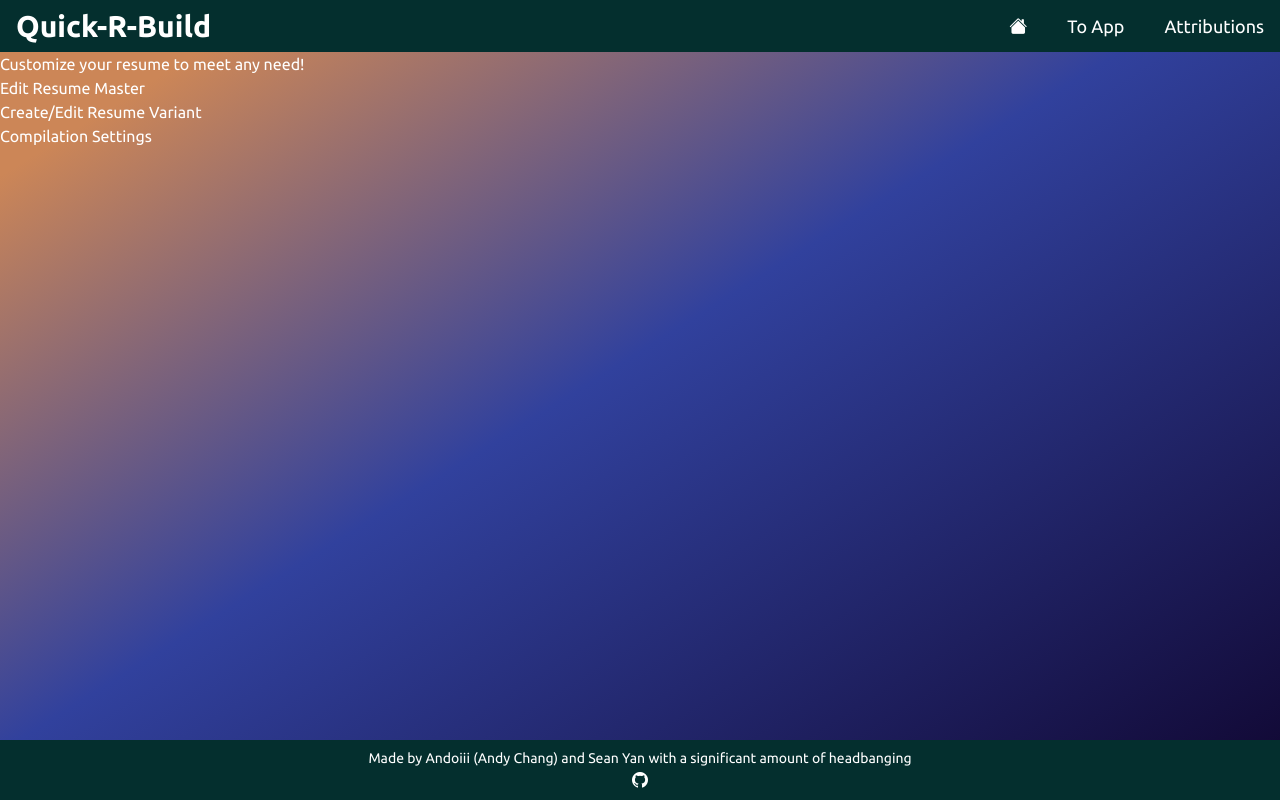
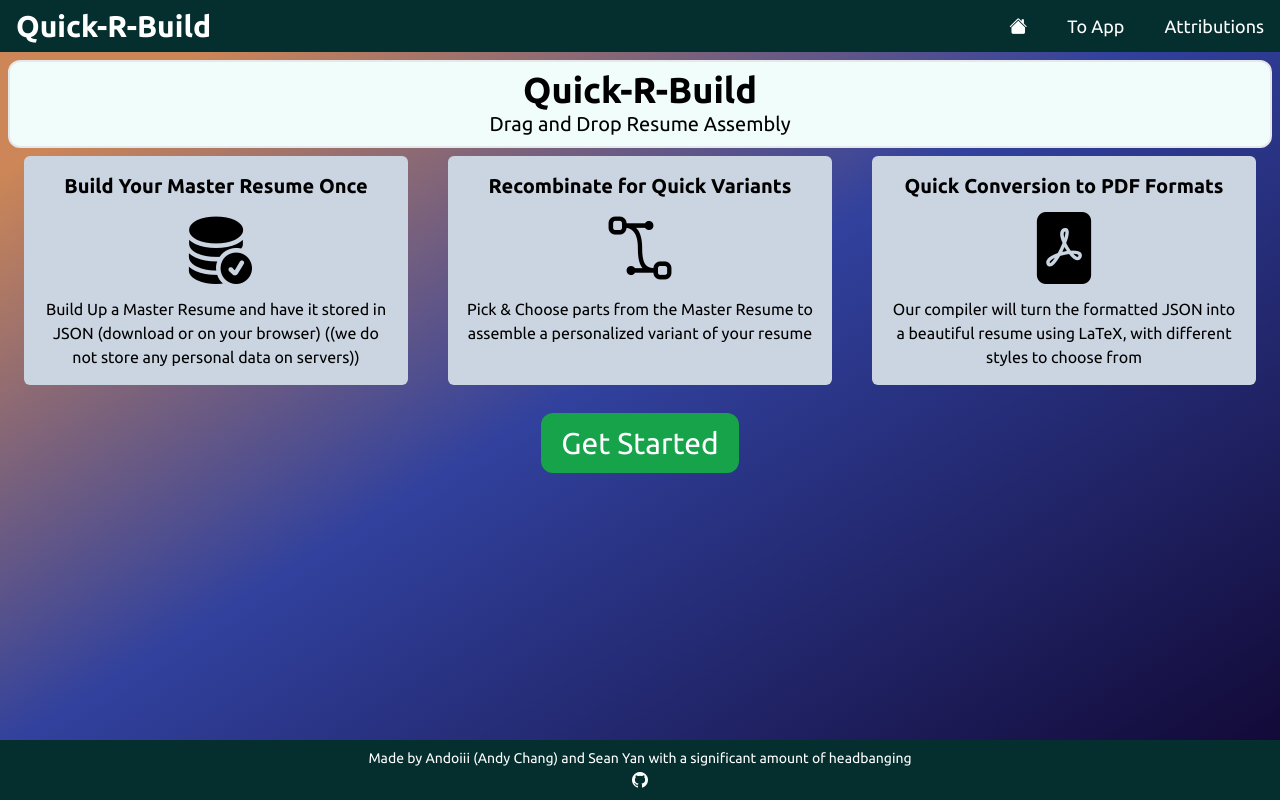
Before and after one commit to Andy-Sean/quick-r-build, a Next.js app: page / in a window 1280 px wide. Built offline with nearby package versions, Linux system fonts and the light colour scheme.

Commit message:
Home Page & 404 Page Done - embellished title with the most unnessecary effect ever -  basic error thing
NEW TODOS:
- none (nice)

```diff
--- a/src/app/(info)/layout.js
+++ b/src/app/(info)/layout.js
@@ -12,7 +12,7 @@ export default function InfoLayout({ children }) {
     <>
       {/* wrapper class to keep the footer to the bottom of the page */}
       <div className="flex flex-col min-h-screen">
-        <header className="sticky top-0 bg-teal-950 py-2 px-4 flex justify-between items-center">
+        <header className="z-50 sticky top-0 bg-teal-950 py-2 px-4 flex justify-between items-center">
           <h1 className="text-2xl sm:text-3xl font-bold">Quick-R-Build</h1>
           <nav className="flex gap-10 items-center">
             {/* collapsing menu if too small */}
--- a/src/app/(info)/page.js
+++ b/src/app/(info)/page.js
@@ -1,17 +1,85 @@
 import Link from "next/link";
 
 export default function Home() {
+  const introDelayStyle = (delay) =>
+    `group-hover:delay-[${delay}ms] transition-all h-0 duration-0 delay-0 group-hover:h-full group-hover:duration-100`;
+
+  const InfoCard = ({ children }) => {
+    return (
+      <div className="bg-slate-300 text-black min-w-xs max-w-sm p-4 rounded-md flex flex-col gap-3 items-center text-center">
+        {children}
+      </div>
+    );
+  };
+
   return (
     <main>
-      <p>Customize your resume to meet any need!</p>
-      <div>
-        <Link href="/app/master-editor">Edit Resume Master</Link>
+      {/* Main Intro */}
+      <div className="relative group m-2">
+        {/* Funny Decoration Things that appear/disappear */}
+        <div className="-z-10 flex absolute top-0 left-0 h-full w-full">
+          <div
+            className={`${introDelayStyle(
+              100
+            )} bg-lime-400 flex-1 rounded-l-xl`}
+          />
+          <div
+            className={`${introDelayStyle(150)} self-end bg-blue-400 flex-1`}
+          />
+          <div className={`${introDelayStyle(200)} bg-pink-400 flex-1`} />
+          <div
+            className={`${introDelayStyle(250)} self-end bg-fuchsia-400 flex-1`}
+          />
+          <div className={`${introDelayStyle(300)} bg-red-400 flex-1`} />
+          <div
+            className={`${introDelayStyle(350)} self-end bg-lime-400 flex-1`}
+          />
+          <div className={`${introDelayStyle(400)} bg-blue-400 flex-1`} />
+          <div
+            className={`${introDelayStyle(450)} self-end bg-pink-400 flex-1`}
+          />
+          <div className={`${introDelayStyle(500)} bg-fuchsia-400 flex-1`} />
+          <div
+            className={`${introDelayStyle(
+              550
+            )} self-end bg-red-400 flex-1 rounded-r-xl`}
+          />
+        </div>
+
+        <div className="transition-all rounded-xl text-center p-2 bg-teal-50 text-black group-hover:bg-teal-50/40 border-2">
+          <h1 className="font-semibold text-4xl">Quick-R-Build</h1>
+          <h2 className="text-xl">Drag and Drop Resume Assembly</h2>
+        </div>
       </div>
-      <div>
-        <Link href="/app/variant-editor">Create/Edit Resume Variant</Link>
+
+      {/* Cards About Benefits or Steps or something? */}
+      <div className="m-2 flex flex-wrap gap-x-10 gap-y-3 justify-center">
+        <InfoCard>
+          <h5 className="text-xl font-bold">Build Your Master Resume Once</h5>
+          <span className="text-7xl bi bi-database-fill-check" />
+          <p>
+            Build Up a Master Resume and have it stored in JSON (download or on
+            your browser) ((we do not store any personal data on servers))
+          </p>
+        </InfoCard>
+        <InfoCard>
+          <h5 className="text-xl font-bold">Recombinate for Quick Variants</h5>
+          <span className="text-7xl bi bi-bezier2" />
+          <p>
+            Pick & Choose parts from the Master Resume to assemble a personalized variant of your resume
+          </p>
+        </InfoCard>
+        <InfoCard>
+          <h5 className="text-xl font-bold">Quick Conversion to PDF Formats</h5>
+          <span className="text-7xl bi bi-file-pdf-fill" />
+          <p>
+            Our compiler will turn the formatted JSON into a beautiful resume using LaTeX, with different styles to choose from
+          </p>
+        </InfoCard>
       </div>
-      <div>
-        <Link href="/app/compile-editor">Compilation Settings</Link>
+
+      <div className="flex justify-center">
+        <Link href="/app" className="bg-green-600 px-5 py-3 m-5 rounded-xl text-3xl">Get Started</Link>
       </div>
     </main>
   );
--- /dev/null
+++ b/src/app/not-found.js
@@ -0,0 +1,22 @@
+import Link from "next/link";
+
+export default function NotFound() {
+  return (
+    <main className="flex flex-col items-center m-2">
+      <h1 className="w-full text-5xl text-red-600 font-bold bg-slate-800 p-10 rounded-t-xl">
+        404 :(
+      </h1>
+
+      <div className="bg-slate-600 rounded-b-xl p-8 w-full text-center">
+        <p>
+          Uh oh, it looks like the page you were looking for doesn't exist. Either
+          this page hasn't been made yet, or you aren't supposed to be here.
+        </p>
+        <p>
+          Click <Link className="text-blue-400 underline" href="/">HERE</Link> to return to the home page, or just go
+          back on the browser.
+        </p>
+      </div>
+    </main>
+  );
+}
```
